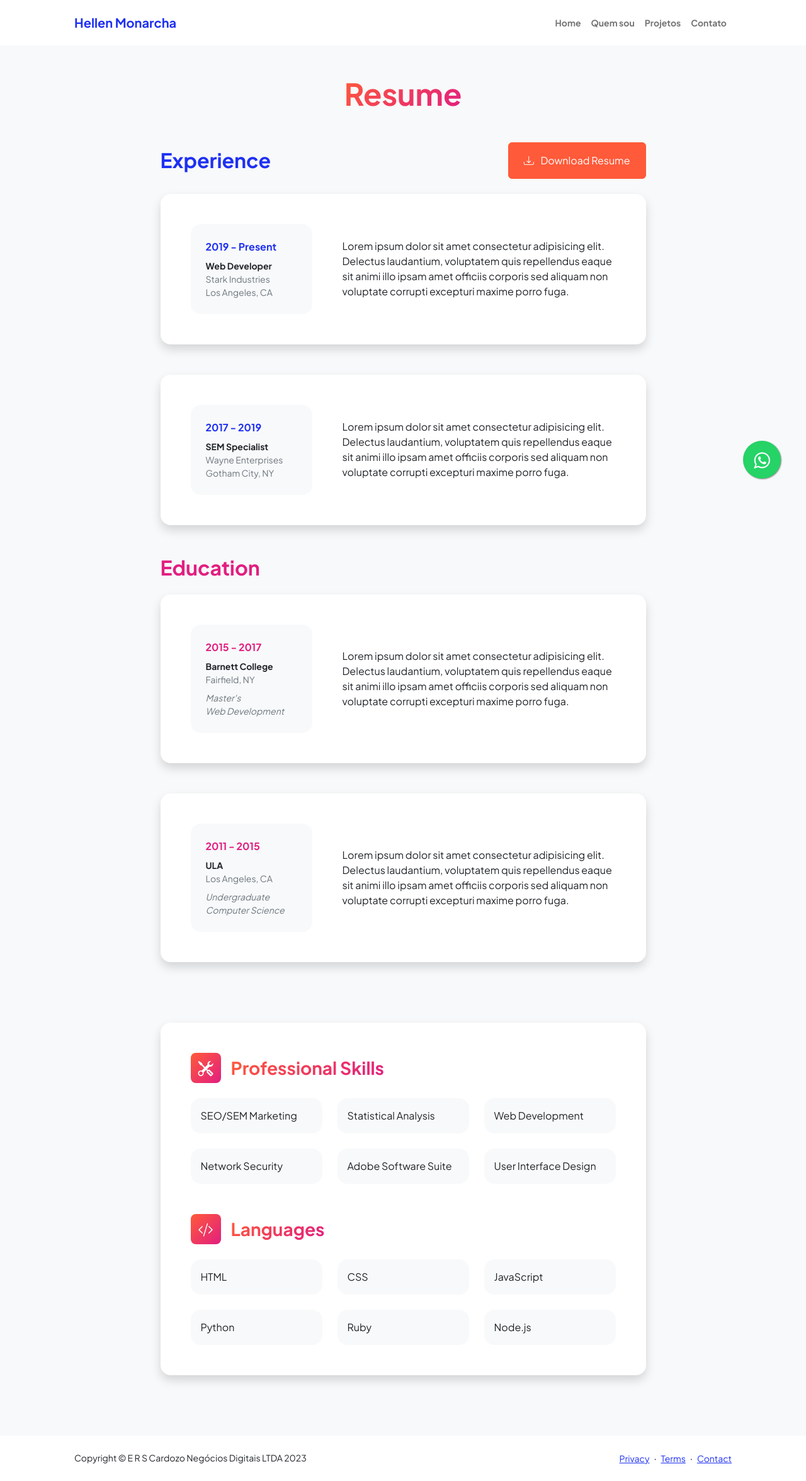
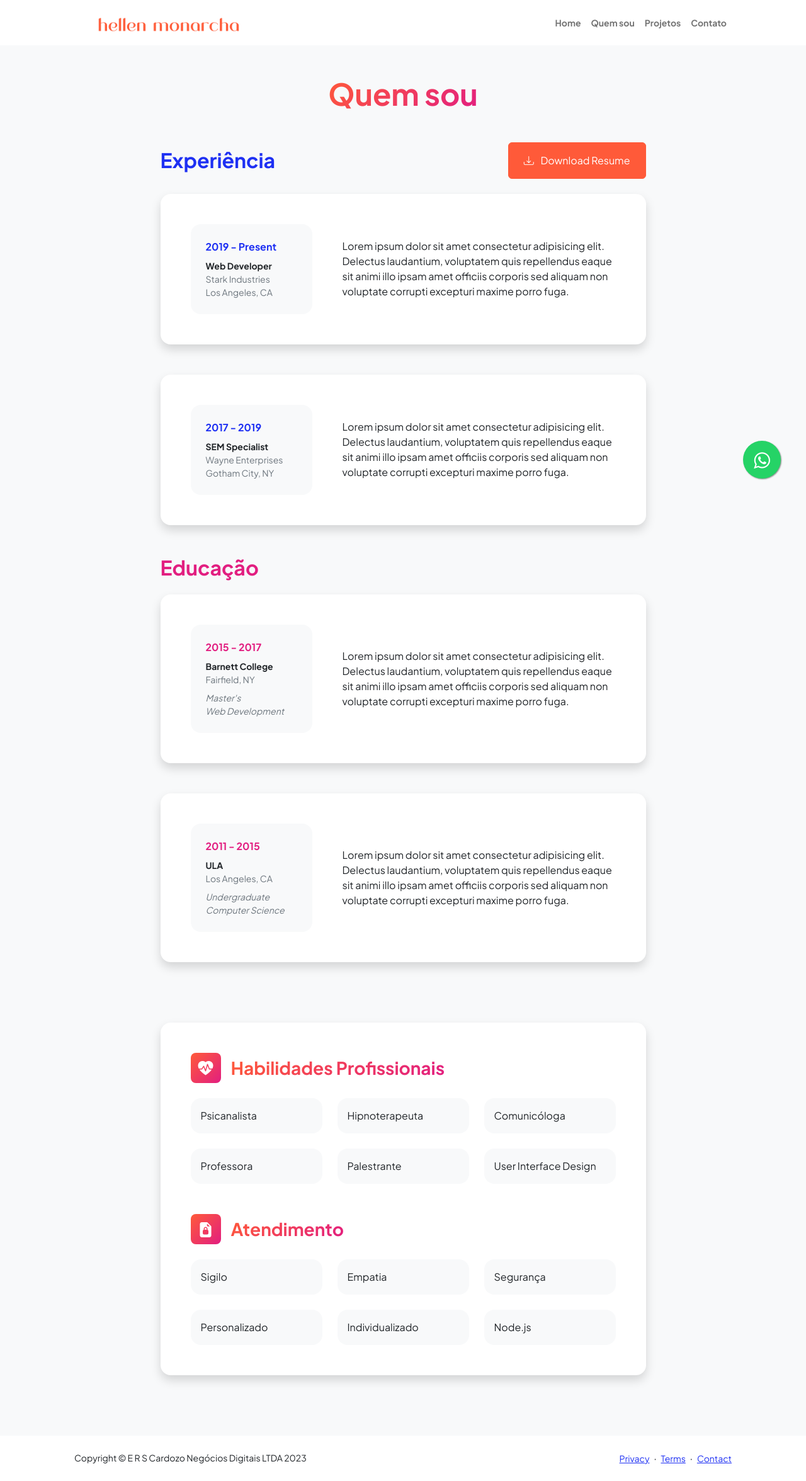
Before and after one commit to emorycardozo/hellen-homepage, a Flask app: page /quemsou in a window 1280 px wide. Shown: the whole page at 63% size. Run offline with Flask 3, Linux system fonts and the light colour scheme; some libraries are stand-ins or nearby versions.

Commit message:
iniciadas as traduções

```diff
--- a/templates/resume.html
+++ b/templates/resume.html
@@ -26,8 +26,14 @@
         <!-- Navigation-->
         <nav class="navbar navbar-expand-lg navbar-light bg-white py-3">
             <div class="container px-5">
-                <a class="navbar-brand" href="index.html"><span class="fw-bolder text-primary">Hellen
-                        Monarcha</span></a>
+                <a class="navbar-brand" href="/home">
+                    <picture>
+                        <source media="(max-width: 468px)" srcset="static/assets/assinatura-hellen-monarcha-sm.png">
+                        <source media="(max-width: 768px)" srcset="static/assets/assinatura-hellen-monarcha-md.png">
+                        <img src="static/assets/assinatura-hellen-monarcha-bg.png" alt="assinatura hellen monarcha"
+                            width="300em">
+                    </picture>
+                </a>
                 <button class="navbar-toggler" type="button" data-bs-toggle="collapse"
                     data-bs-target="#navbarSupportedContent" aria-controls="navbarSupportedContent"
                     aria-expanded="false" aria-label="Toggle navigation"><span
@@ -45,14 +51,14 @@
         <!-- Page Content-->
         <div class="container px-5 my-5">
             <div class="text-center mb-5">
-                <h1 class="display-5 fw-bolder mb-0"><span class="text-gradient d-inline">Resume</span></h1>
+                <h1 class="display-5 fw-bolder mb-0"><span class="text-gradient d-inline">Quem sou</span></h1>
             </div>
             <div class="row gx-5 justify-content-center">
                 <div class="col-lg-11 col-xl-9 col-xxl-8">
                     <!-- Experience Section-->
                     <section>
                         <div class="d-flex align-items-center justify-content-between mb-4">
-                            <h2 class="text-primary fw-bolder mb-0">Experience</h2>
+                            <h2 class="text-primary fw-bolder mb-0">Experiência</h2>
                             <!-- Download resume button-->
                             <!-- Note: Set the link href target to a PDF file within your project-->
                             <a class="btn btn-primary px-4 py-3" href="#!">
@@ -105,7 +111,7 @@
                     </section>
                     <!-- Education Section-->
                     <section>
-                        <h2 class="text-secondary fw-bolder mb-4">Education</h2>
+                        <h2 class="text-secondary fw-bolder mb-4">Educação</h2>
                         <!-- Education Card 1-->
                         <div class="card shadow border-0 rounded-4 mb-5">
                             <div class="card-body p-5">
@@ -171,33 +177,33 @@
                                     <div class="d-flex align-items-center mb-4">
                                         <div
                                             class="feature bg-primary bg-gradient-primary-to-secondary text-white rounded-3 me-3">
-                                            <i class="bi bi-tools"></i>
+                                            <i class="bi bi-heart-pulse-fill"></i>
                                         </div>
-                                        <h3 class="fw-bolder mb-0"><span class="text-gradient d-inline">Professional
-                                                Skills</span></h3>
+                                        <h3 class="fw-bolder mb-0"><span class="text-gradient d-inline">Habilidades
+                                                Profissionais</span></h3>
                                     </div>
                                     <div class="row row-cols-1 row-cols-md-3 mb-4">
                                         <div class="col mb-4 mb-md-0">
-                                            <div class="d-flex align-items-center bg-light rounded-4 p-3 h-100">SEO/SEM
-                                                Marketing</div>
+                                            <div class="d-flex align-items-center bg-light rounded-4 p-3 h-100">
+                                                Psicanalista</div>
                                         </div>
                                         <div class="col mb-4 mb-md-0">
                                             <div class="d-flex align-items-center bg-light rounded-4 p-3 h-100">
-                                                Statistical Analysis</div>
+                                                Hipnoterapeuta</div>
                                         </div>
                                         <div class="col">
-                                            <div class="d-flex align-items-center bg-light rounded-4 p-3 h-100">Web
-                                                Development</div>
+                                            <div class="d-flex align-items-center bg-light rounded-4 p-3 h-100">
+                                                Comunicóloga</div>
                                         </div>
                                     </div>
                                     <div class="row row-cols-1 row-cols-md-3">
                                         <div class="col mb-4 mb-md-0">
-                                            <div class="d-flex align-items-center bg-light rounded-4 p-3 h-100">Network
-                                                Security</div>
+                                            <div class="d-flex align-items-center bg-light rounded-4 p-3 h-100">
+                                                Professora</div>
                                         </div>
                                         <div class="col mb-4 mb-md-0">
-                                            <div class="d-flex align-items-center bg-light rounded-4 p-3 h-100">Adobe
-                                                Software Suite</div>
+                                            <div class="d-flex align-items-center bg-light rounded-4 p-3 h-100">
+                                                Palestrante</div>
                                         </div>
                                         <div class="col">
                                             <div class="d-flex align-items-center bg-light rounded-4 p-3 h-100">User
@@ -210,32 +216,35 @@
                                     <div class="d-flex align-items-center mb-4">
                                         <div
                                             class="feature bg-primary bg-gradient-primary-to-secondary text-white rounded-3 me-3">
-                                            <i class="bi bi-code-slash"></i>
+                                            <i class="bi bi-file-earmark-lock2-fill"></i>
                                         </div>
-                                        <h3 class="fw-bolder mb-0"><span class="text-gradient d-inline">Languages</span>
+                                        <h3 class="fw-bolder mb-0"><span
+                                                class="text-gradient d-inline">Atendimento</span>
                                         </h3>
                                     </div>
                                     <div class="row row-cols-1 row-cols-md-3 mb-4">
                                         <div class="col mb-4 mb-md-0">
-                                            <div class="d-flex align-items-center bg-light rounded-4 p-3 h-100">HTML
+                                            <div class="d-flex align-items-center bg-light rounded-4 p-3 h-100">Sigilo
                                             </div>
                                         </div>
                                         <div class="col mb-4 mb-md-0">
-                                            <div class="d-flex align-items-center bg-light rounded-4 p-3 h-100">CSS
+                                            <div class="d-flex align-items-center bg-light rounded-4 p-3 h-100">Empatia
                                             </div>
                                         </div>
                                         <div class="col">
                                             <div class="d-flex align-items-center bg-light rounded-4 p-3 h-100">
-                                                JavaScript</div>
+                                                Segurança</div>
                                         </div>
                                     </div>
                                     <div class="row row-cols-1 row-cols-md-3">
                                         <div class="col mb-4 mb-md-0">
-                                            <div class="d-flex align-items-center bg-light rounded-4 p-3 h-100">Python
+                                            <div class="d-flex align-items-center bg-light rounded-4 p-3 h-100">
+                                                Personalizado
                                             </div>
                                         </div>
                                         <div class="col mb-4 mb-md-0">
-                                            <div class="d-flex align-items-center bg-light rounded-4 p-3 h-100">Ruby
+                                            <div class="d-flex align-items-center bg-light rounded-4 p-3 h-100">
+                                                Individualizado
                                             </div>
                                         </div>
                                         <div class="col">
```
Also changed, not shown: templates/contact.html (+23 -18 lines), templates/projects.html (+14 -7 lines).
